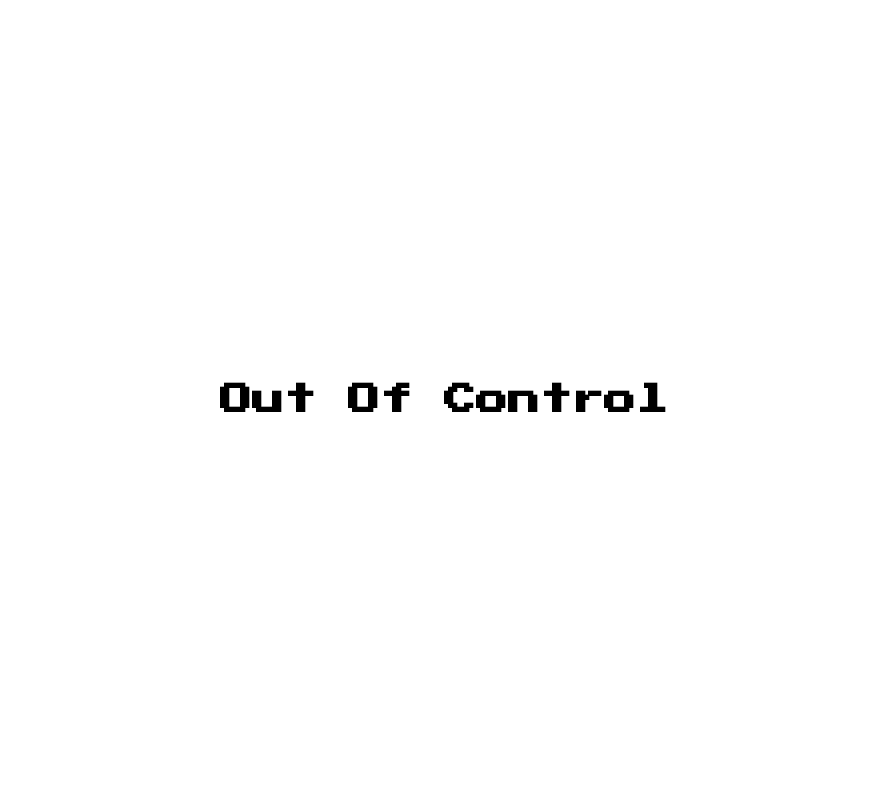
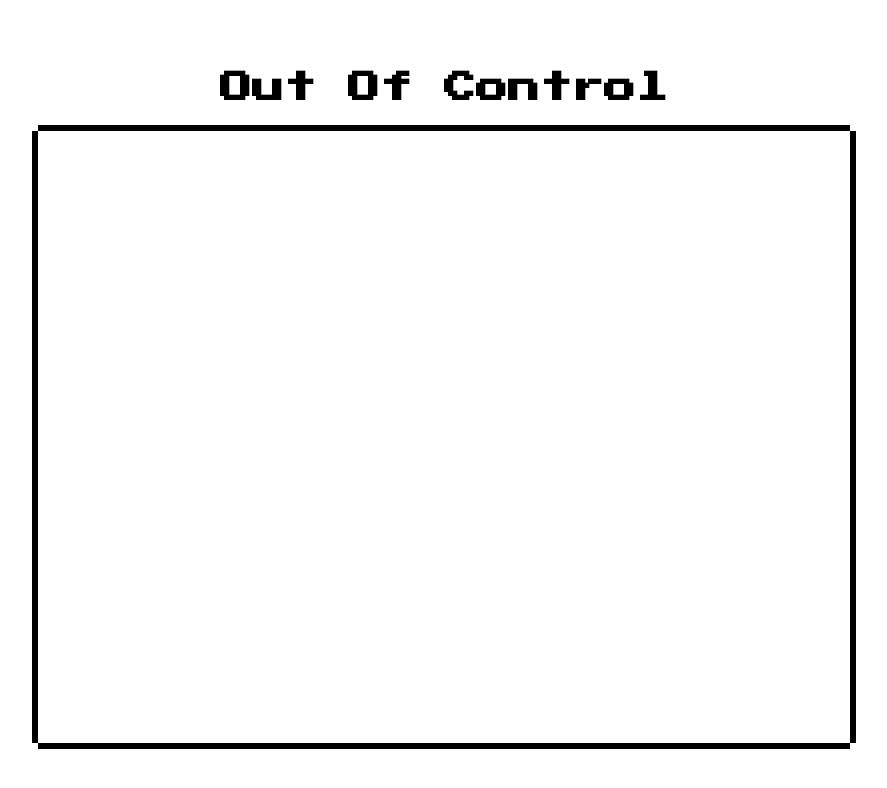
Before and after one commit to GeorgeWL/gmtk-jam-2020, a website built with Parcel: page index.html in a window 1280 px wide. Shown: the whole page, without its empty margins (196-1083 px from the left). Built offline with nearby package versions, Linux system fonts and the light colour scheme.

Commit message:
add border to game window

```diff
--- a/main.scss
+++ b/main.scss
@@ -8,3 +8,26 @@ body {
   min-height: 100vh;
   font-family: "Press Start 2P", monospace, cursive;
 }
+#game-window {
+  position: relative;
+  padding: 6px;
+  height: 600px;
+  width: 800px;
+  border-top: 6px solid #000;
+  border-bottom: 6px solid #000;
+  &:before,
+  &:after {
+    content: "";
+    top: 0;
+    width: 6px;
+    height: 100%;
+    position: absolute;
+    background: #000;
+  }
+  &:before {
+    left: -6px;
+  }
+  &:after {
+    right: -6px;
+  }
+}
```
